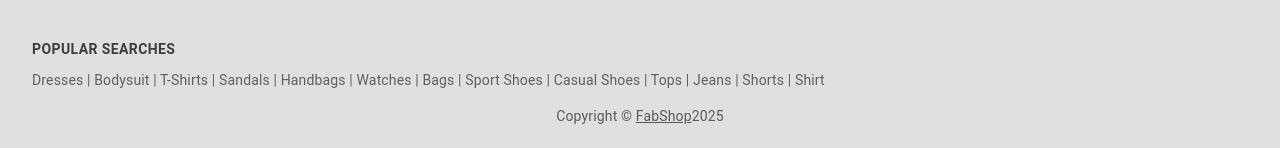
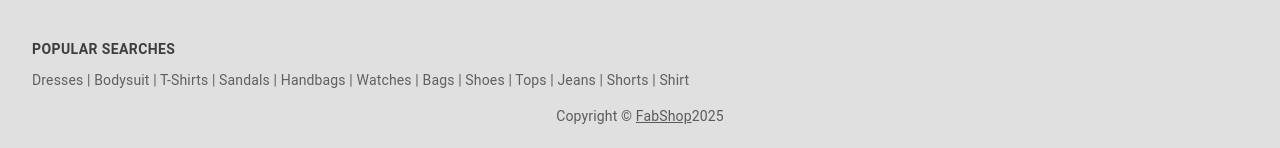
Before and after one commit to chauhanshilpa/FabShop, a React (Create React App) app: page /my-addresses in a window 1280 px wide. Shown: the part 670-818 px from the top of the page. Built offline with nearby package versions, Linux system fonts and the light colour scheme.

Commit message:
Add navigations in footer

```diff
--- a/src/api/api.tsx
+++ b/src/api/api.tsx
@@ -366,9 +366,13 @@ export async function getSearchedProducts(text: string) {
   const searchedProducts = allProducts.filter(
     (product) =>
       product.category.toLowerCase().includes(text.toLowerCase()) ||
+      product.category.toLowerCase() === text.toLowerCase() ||
       product.type.toLowerCase().includes(text.toLowerCase()) ||
+      product.type.toLowerCase() === text.toLowerCase() ||
       product.sub_category.toLowerCase().includes(text.toLowerCase()) ||
-      product.name.includes(text.toLowerCase())
+      product.sub_category.toLowerCase() === text.toLowerCase() ||
+      product.name.includes(text.toLowerCase()) ||
+      product.name.toLowerCase() === text.toLowerCase()
   );
   return searchedProducts;
 }
--- a/src/components/footer/Footer.css
+++ b/src/components/footer/Footer.css
@@ -8,6 +8,13 @@
 .footer .icon {
   cursor: pointer;
   margin-right: 20px;
+  color: #5A5A5A;
+}
+
+.footer .icon:hover{
+  cursor: pointer;
+  margin-right: 20px;
+  color: #454545;
 }
 
 .footer a {
--- a/src/components/footer/Footer.tsx
+++ b/src/components/footer/Footer.tsx
@@ -5,13 +5,15 @@ import Link from "@mui/material/Link";
 import InstagramIcon from "@mui/icons-material/Instagram";
 import FacebookIcon from "@mui/icons-material/Facebook";
 import TwitterIcon from "@mui/icons-material/Twitter";
-import { Link as FooterLink} from "react-router-dom";
+import { Link as FooterLink, useNavigate } from "react-router-dom";
+import { getSearchedProducts } from "../../api/api";
+import { POPULAR_SEARCHES } from "../../helpers/FabShop_constants";
 
 function Copyright() {
   return (
     <Typography variant="body2" color="text.secondary">
       {"Copyright © "}
-      <Link color="inherit" href="https://mui.com/">
+      <Link href="/" color="inherit">
         FabShop
       </Link>
       {new Date().getFullYear()}
@@ -20,6 +22,15 @@ function Copyright() {
 }
 
 const Footer = () => {
+  const navigate = useNavigate();
+
+  async function handlePopularSearchItemClick(product: string, value: string) {
+    const newSearchedProducts = await getSearchedProducts(
+      value.trim()
+    );
+    navigate(`/search/${product}`, { state: { newSearchedProducts } });
+  }
+
   return (
     <Box
       component="footer"
@@ -56,9 +67,15 @@ const Footer = () => {
             KEEP IN TOUCH
           </Typography>
           <Box className="content">
-            <InstagramIcon className="icon" />
-            <FacebookIcon className="icon" />
-            <TwitterIcon className="icon" />
+            <FooterLink to="https://www.instagram.com" target="_blank">
+              <InstagramIcon className="icon" />
+            </FooterLink>
+            <FooterLink to="https://www.facebook.com" target="_blank">
+              <FacebookIcon className="icon" />
+            </FooterLink>
+            <FooterLink to="https://www.twitter.com" target="_blank">
+              <TwitterIcon className="icon" />
+            </FooterLink>
           </Box>
         </Box>
       </Box>
@@ -67,8 +84,20 @@ const Footer = () => {
           POPULAR SEARCHES
         </Typography>
         <Typography variant="body2" className="content">
-          Dresses | Bodysuit | T-Shirts | Sandals | Handbags | Watches | Bags |
-          Sport Shoes | Casual Shoes | Tops | Jeans | Shorts | Shirt
+          {POPULAR_SEARCHES.map((item, index) => {
+            return (
+              <Box
+                component="span"
+                sx={{ display: "inline", cursor: "pointer" }}
+                key={index}
+                onClick={() => handlePopularSearchItemClick(item.product, item.value)}
+              >
+                {index === POPULAR_SEARCHES.length - 1
+                  ? item.product
+                  : item.product + " | "}
+              </Box>
+            );
+          })}
         </Typography>
       </Box>
       <Box className="row-3 copyright">
--- a/src/helpers/FabShop_constants.ts
+++ b/src/helpers/FabShop_constants.ts
@@ -79,3 +79,18 @@ export const PRODUCT_TYPE: readonly ProductTypeInterface[] = [
   { title: "trouser" },
   { title: "jumpsuit" },
 ];
+
+export const POPULAR_SEARCHES = [
+  { product: "Dresses", value: "glittered dress" },
+  { product: "Bodysuit", value: "bodysuit" },
+  { product: "T-Shirts", value: "t-shirt" },
+  { product: "Sandals", value: "sandal" },
+  { product: "Handbags", value: "handbag" },
+  { product: "Watches", value: "watch" },
+  { product: "Bags", value: "bag" },
+  { product: "Shoes", value: "shoes" },
+  { product: "Tops", value: "top" },
+  { product: "Jeans", value: "jeans" },
+  { product: "Shorts", value: "shorts" },
+  { product: "Shirt", value: "shirt" },
+];
```
